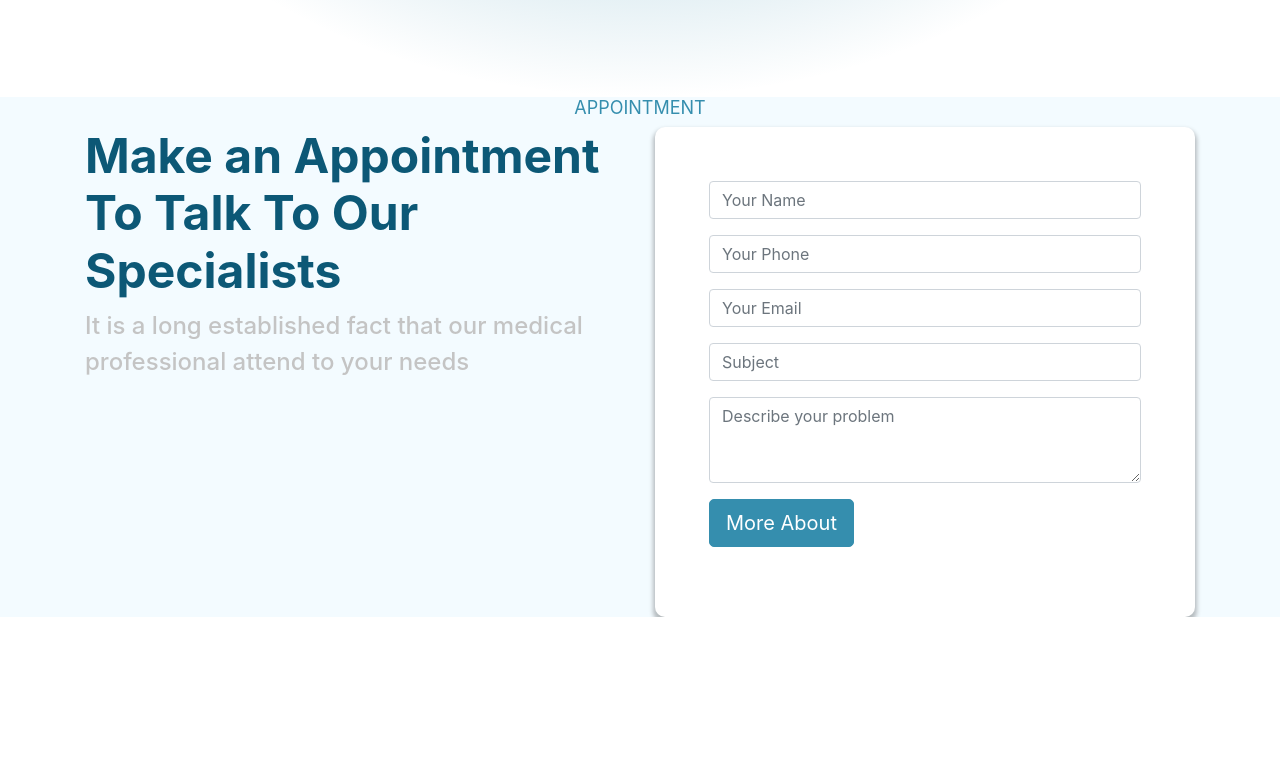
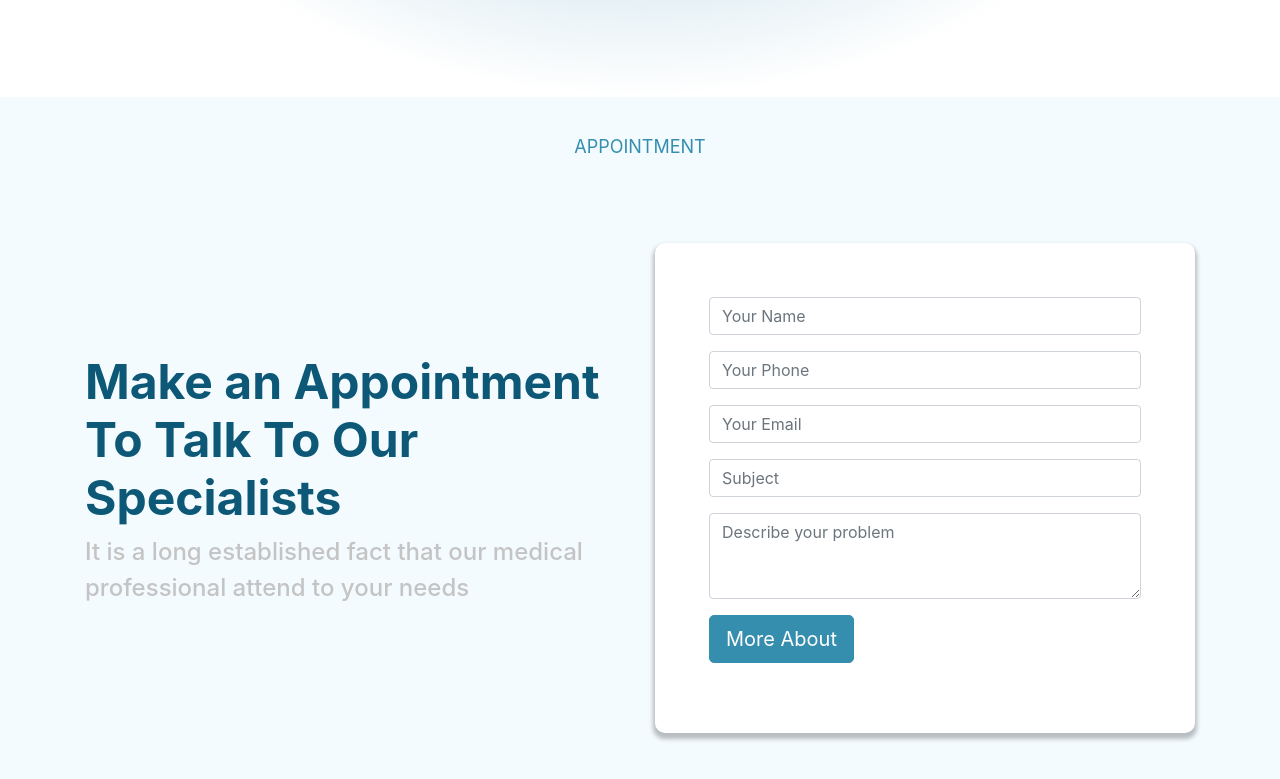
Before and after one commit to joshuamakula/Malaikah, a React (Create React App) app: page / in a window 1280 px wide. Shown: the part 2398-3177 px from the top of the page. Before the commit the page ends 3015 px from the top, so only its background shows below. Built offline with nearby package versions, Linux system fonts and the light colour scheme.

Commit message:
Add break point for the contaniner

```diff
--- a/src/App.css
+++ b/src/App.css
@@ -177,7 +177,21 @@ hr{
 /* Appointment section */
 
 .appointment-fluid{
+  height: 100vh;
   background: #F3FBFF;
+}
+
+.appointment-cont{
+  padding-top: 3%;
+}
+
+.row-cointainer{
+  /* height: 100vh; */
+  vertical-align: middle;
+  display: flex;
+  justify-content: center;
+  align-items: center;
+  padding-top: 7%;
 }
 
 .appointment-h1{
--- a/src/components/Appointment.js
+++ b/src/components/Appointment.js
@@ -4,9 +4,9 @@ import { Col, Container, Form, Row, Button } from 'react-bootstrap';
 function Appointment(params) {
     return (
         <Container fluid className="appointment-fluid">
-            <Container>
+            <Container className="appointment-cont">
                 <h1 className="section-title service"><a name="appointment">APPOINTMENT</a></h1>
-                <Row>
+                <Row className="row-cointainer">
                     <Col>
                         <h1 className="appointment-h1">Make an Appointment To Talk To Our Specialists</h1>
                         <p className="appointment-p">It is a long established fact that our medical professional attend to your needs</p>
```
